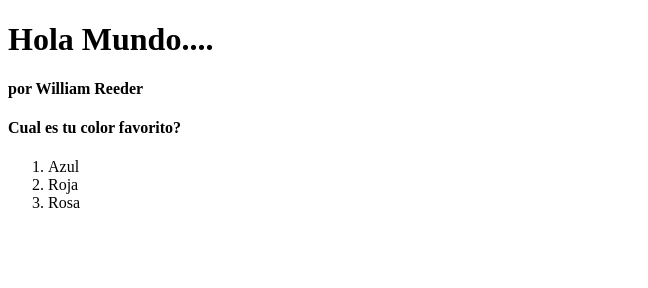
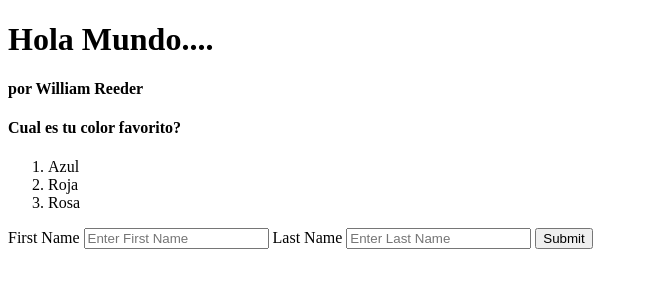
Before and after one commit to whhriv/wk1_day1, a plain HTML site: page index.html in a window 1280 px wide. Shown: the whole page, without its empty margins (0-648 px from the left). Drawn offline with Linux system fonts and the light colour scheme.

Commit message:
add form

```diff
--- a/index.html
+++ b/index.html
@@ -15,5 +15,13 @@
             <li>Roja</li>
             <li>Rosa</li>
         </ol>
+    </div>
+    <form>
+        <label for="firstname">First Name</label>
+        <input type="text" name="firstname" placeholder="Enter First Name">
+        <label for="firstName">Last Name</label>
+        <input type="text" name="firstname" placeholder="Enter Last Name">
+        <input type="submit" class="sub">
+    </form>
 </body>
 </html>
```
